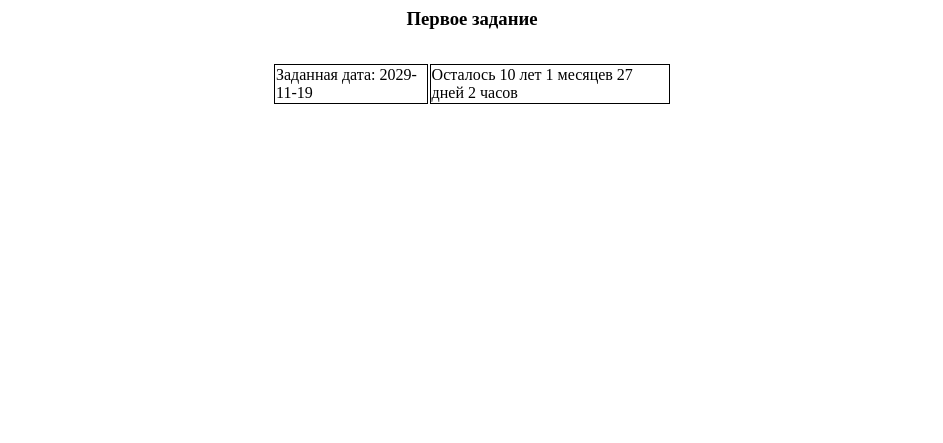
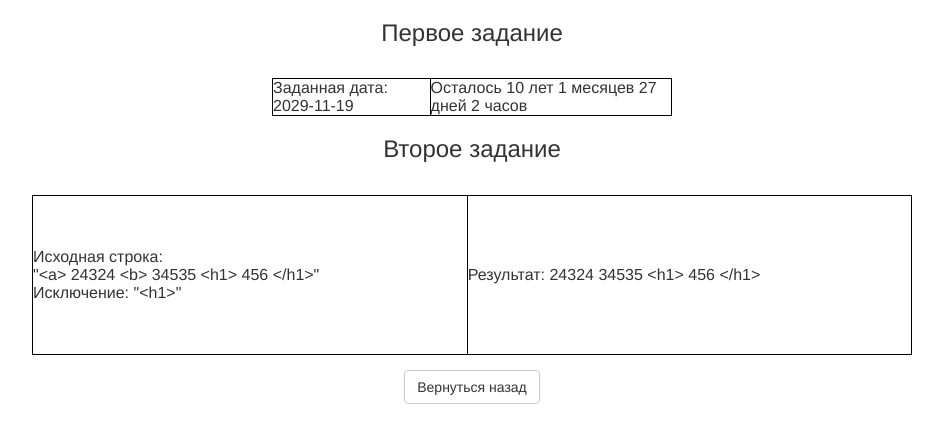
Before and after one commit to ImVeriBed/WebProgramming, a PHP site: page /LAB2/lab_rab2.php in a window 1280 px wide. Shown: the top 443 px of the page, without its empty margins (168-1111 px from the left). Run offline with PHP 8.4, Linux system fonts and the light colour scheme.

Commit message:
Задание 2

```diff
--- a/LAB2/lab_rab2.php
+++ b/LAB2/lab_rab2.php
@@ -1,4 +1,5 @@
 <?php
+echo "<link href='../css/bootstrap/bootstrap.css' rel='stylesheet'/>";
 function dateDifference($event)
 {
     $somedate = new DateTime('2029-11-19');
@@ -6,9 +7,21 @@ function dateDifference($event)
     echo $interval->format('Осталось %y лет %m месяцев %d дней %h часов');
 }
 
-function deleteTags($input, $except)
+function deleteTags($input, $except = null)
 {
-    echo preg_replace('?:<|&lt;)\/?([a-z]+) *[^\/(?:<|&lt;)]*?(?:>|&gt;', $input);
+    $except2 = substr_replace($except, '/', 1, 0);
+    if ($except != null)
+    {
+        $input = str_replace($except, '&&&', $input);
+        $input = str_replace($except2, '&&?', $input);
+    }
+    $input = preg_replace('/(?:<|&lt;)\/?([a-z]+) *[^\/(?:<|&lt;)]*?(?:>|&gt;)/', '', $input);
+    if ($except != null)
+    {
+        $input = str_replace('&&&', $except, $input);
+        $input = str_replace('&&?', $except2, $input);
+    }
+    echo 'Результат: ' . htmlspecialchars($input) . "<br>" . PHP_EOL;
 }
 ?>
 
@@ -20,7 +33,7 @@ function deleteTags($input, $except)
 </head>
 <body>
     <h3> Первое задание </h3>
-    <table>
+    <table class = "table1">
         <tr>
             <td>
                 Заданная дата: 2029-11-19
@@ -32,5 +45,27 @@ function deleteTags($input, $except)
             </td>
         </tr>
     </table>
+    <h3> Второе задание </h3>
+    <table class = "table2">
+        <tr>
+            <td>
+                Исходная строка:
+                <br>
+                "&lta&gt 24324 &ltb&gt 34535 &lth1&gt 456 &lt/h1&gt"
+                <br>
+                Исключение: "&lth1&gt"
+            </td>
+            <td>
+                <?php
+                    deleteTags('<a> 24324 <b> 34535 <h1> 456 </h1>', '<h1>');
+                ?>
+            </td>
+        </tr>
+    </table>
+    <div class="text-center">
+        <a href="../index.php" class="btn btn-default">
+            Вернуться назад
+        </a>
+    </div>
 </body>
 </html>
--- a/css/mystyle_labrab2.css
+++ b/css/mystyle_labrab2.css
@@ -2,12 +2,21 @@
     text-align: center;
 }
 
-table{
+.table1{
     margin-left:auto;
     margin-right: auto;
     margin-top:  2em;
     width: 25em;
     height: 2em;
+}
+
+.table2{
+    margin-left:auto;
+    margin-right: auto;
+    margin-top:  2em;
+    width: 55em;
+    height: 10em;
+    margin-bottom: 15px;
 }
 
 td{
--- a/index.php
+++ b/index.php
@@ -2,7 +2,6 @@
 	echo "<link href='css/bootstrap/bootstrap.css' rel='stylesheet'/>";
 	echo "<link href='css/mystyle_index.css' rel='stylesheet'/>";
 	include 'LAB2/lib.inc.php';
-	//include 'LAB2/lab_rab2.php';
 ?>
 	<html>
 
```
